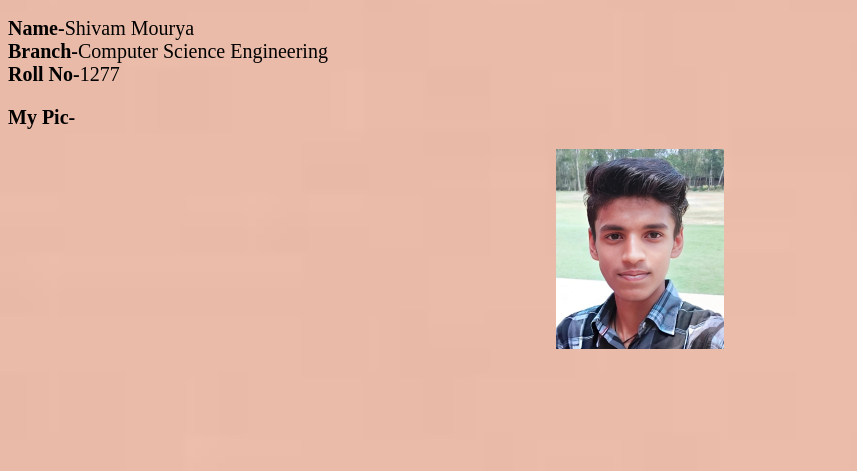
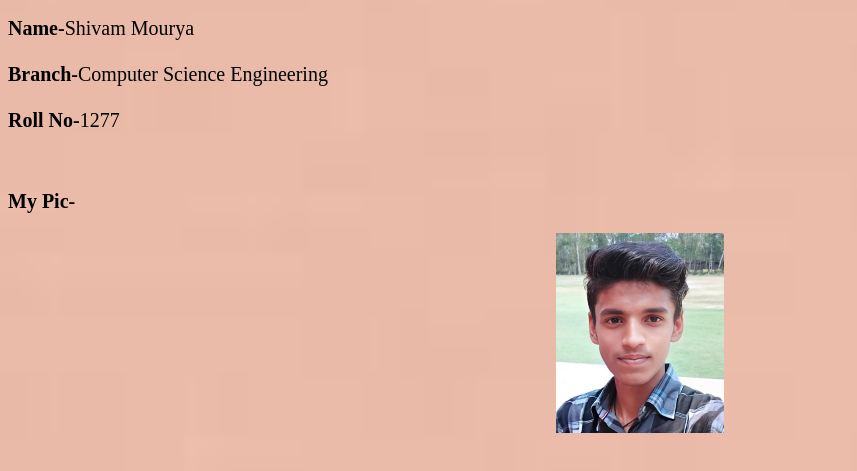
Before and after one commit to FarRacer098/FarRacer098.github.io, a plain HTML site: page header.html in a window 1280 px wide. Shown: the part 45-516 px from the top of the page, without its empty margins (0-857 px from the left). Drawn offline with Linux system fonts and the light colour scheme.

Commit message:
Update header.html

```diff
--- a/header.html
+++ b/header.html
@@ -23,9 +23,9 @@
 <body>
     <h2>My Personal Information</h2>
 
-    <p><b>Name-</b>Shivam Mourya<br>
-       <b>Branch-</b>Computer Science Engineering<br>
-       <b>Roll No-</b>1277</p>
+    <p><b>Name-</b>Shivam Mourya<br><br>
+       <b>Branch-</b>Computer Science Engineering<br><br>
+       <b>Roll No-</b>1277</p><br>
 
     <p><b>My Pic-</b></p>
     <p align="center"><img src="mypic.jpeg" height="200px" alt="Shivam Mourya"></p>
```
